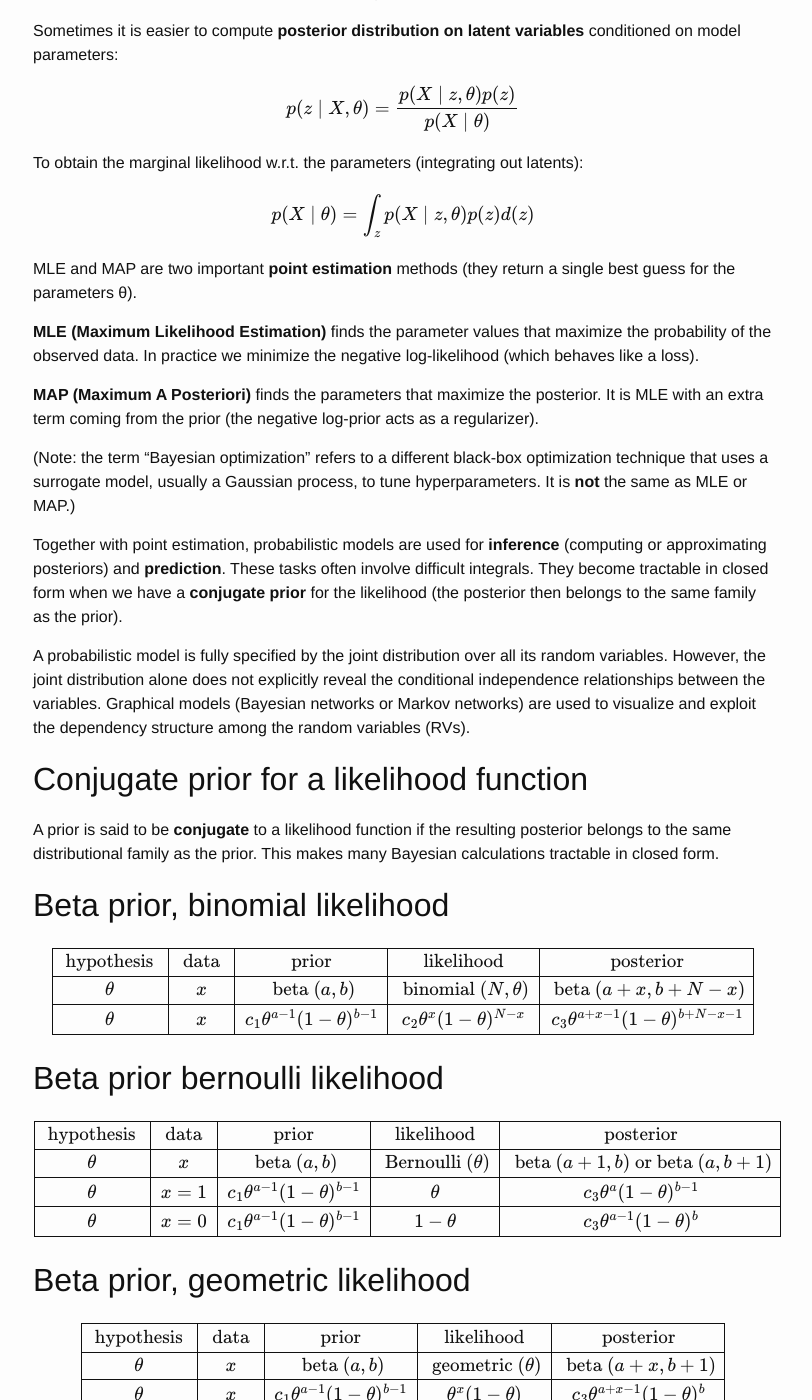
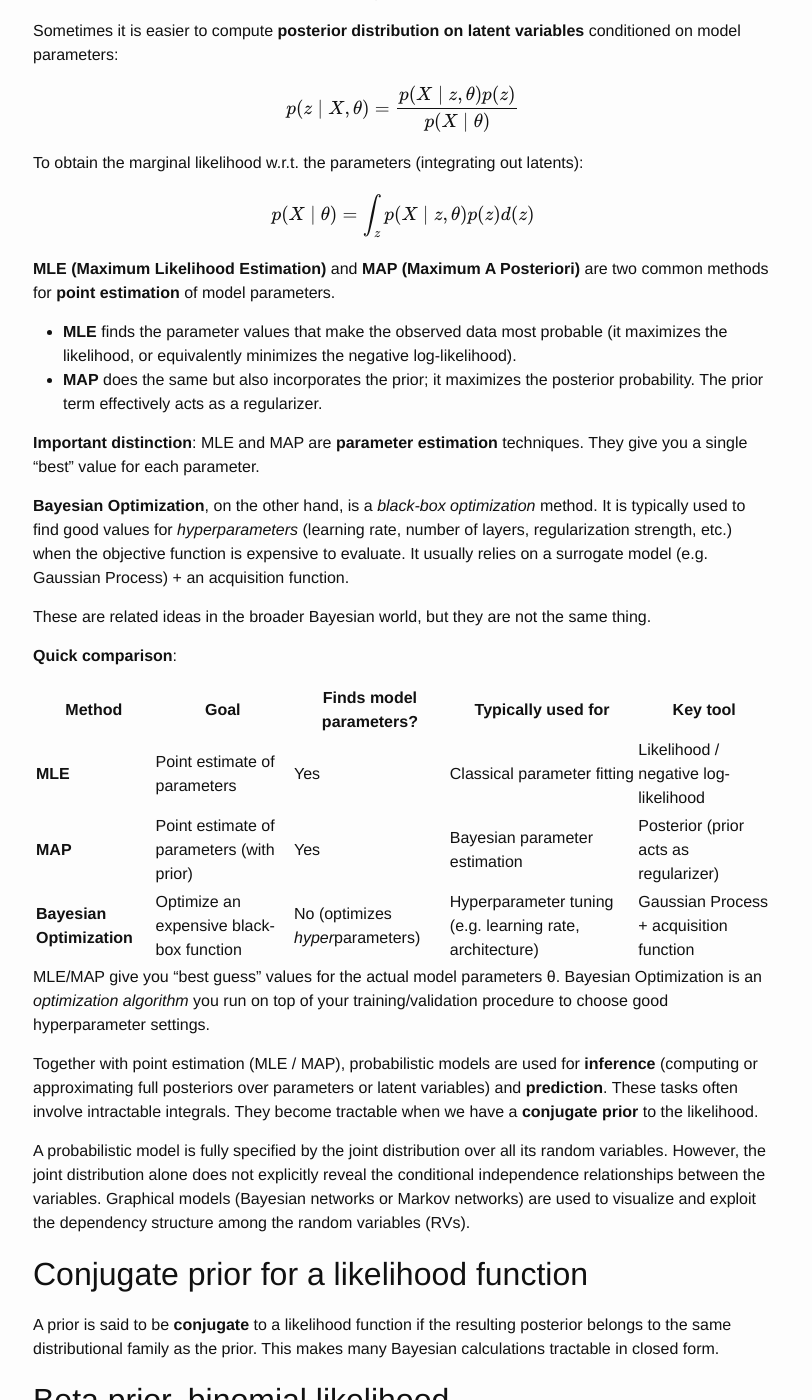
Before and after one commit to dejanbatanjac/dejanbatanjac.github.io, a Jekyll site: the page built from _posts/2021-02-08-bayesian-prerequisites-rules.md, in a window 1280 px wide and 1400 px high, scrolled down 1533 px. Shown: the whole window, without its empty margins (237-1049 px from the left). Built offline with Jekyll 4.4.1, drawn with Linux system fonts in a browser that asks for light colours; formulas are drawn with MathJax 3.

Commit message:
fix: major clarification of MLE/MAP vs Bayesian Optimization in 2021-02-08-bayesian-prerequisites-rules.md (per detailed feedback) + update izveštaj.pdf
- Added clear distinction + comparison table (MLE/MAP = parameter estimation vs. Bayesian Optimization = hyperparameter black-box optimization).
- Strengthened related explanations for accuracy while keeping the informal note style.
- Report JSON updated so the green section now documents these critical conceptual corrections.

This addresses the remaining logical inaccuracy the user pointed out.

```diff
--- a/_posts/2021-02-08-bayesian-prerequisites-rules.md
+++ b/_posts/2021-02-08-bayesian-prerequisites-rules.md
@@ -65,15 +65,29 @@ To obtain the marginal likelihood w.r.t. the parameters (integrating out latents
 $$p(X \mid \theta) = \int_z p(X \mid z,\theta)p(z)d(z)$$
 
 
-MLE and MAP are two important **point estimation** methods (they return a single best guess for the parameters θ).
+**MLE (Maximum Likelihood Estimation)** and **MAP (Maximum A Posteriori)** are two common methods for **point estimation** of model parameters.
 
-**MLE (Maximum Likelihood Estimation)** finds the parameter values that maximize the probability of the observed data. In practice we minimize the negative log-likelihood (which behaves like a loss).
+- **MLE** finds the parameter values that make the observed data most probable (it maximizes the likelihood, or equivalently minimizes the negative log-likelihood).
+- **MAP** does the same but also incorporates the prior; it maximizes the posterior probability. The prior term effectively acts as a regularizer.
 
-**MAP (Maximum A Posteriori)** finds the parameters that maximize the posterior. It is MLE with an extra term coming from the prior (the negative log-prior acts as a regularizer).
+**Important distinction**:
+MLE and MAP are **parameter estimation** techniques. They give you a single "best" value for each parameter.
 
-(Note: the term "Bayesian optimization" refers to a different black-box optimization technique that uses a surrogate model, usually a Gaussian process, to tune hyperparameters. It is **not** the same as MLE or MAP.)
+**Bayesian Optimization**, on the other hand, is a *black-box optimization* method. It is typically used to find good values for *hyperparameters* (learning rate, number of layers, regularization strength, etc.) when the objective function is expensive to evaluate. It usually relies on a surrogate model (e.g. Gaussian Process) + an acquisition function.
 
-Together with point estimation, probabilistic models are used for **inference** (computing or approximating posteriors) and **prediction**. These tasks often involve difficult integrals. They become tractable in closed form when we have a **conjugate prior** for the likelihood (the posterior then belongs to the same family as the prior).
+These are related ideas in the broader Bayesian world, but they are not the same thing.
+
+**Quick comparison**:
+
+| Method                  | Goal                                      | Finds model parameters? | Typically used for                  | Key tool                          |
+|-------------------------|-------------------------------------------|---------------------------|-------------------------------------|-----------------------------------|
+| **MLE**                 | Point estimate of parameters              | Yes                       | Classical parameter fitting         | Likelihood / negative log-likelihood |
+| **MAP**                 | Point estimate of parameters (with prior) | Yes                       | Bayesian parameter estimation       | Posterior (prior acts as regularizer) |
+| **Bayesian Optimization** | Optimize an expensive black-box function | No (optimizes *hyper*parameters) | Hyperparameter tuning (e.g. learning rate, architecture) | Gaussian Process + acquisition function |
+
+MLE/MAP give you "best guess" values for the actual model parameters θ. Bayesian Optimization is an *optimization algorithm* you run on top of your training/validation procedure to choose good hyperparameter settings.
+
+Together with point estimation (MLE / MAP), probabilistic models are used for **inference** (computing or approximating full posteriors over parameters or latent variables) and **prediction**. These tasks often involve intractable integrals. They become tractable when we have a **conjugate prior** to the likelihood.
 
 A probabilistic model is fully specified by the joint distribution over all its random variables. However, the joint distribution alone does not explicitly reveal the conditional independence relationships between the variables. Graphical models (Bayesian networks or Markov networks) are used to visualize and exploit the dependency structure among the random variables (RVs).
 
```
Also changed, not shown: izveštaj.json (+5 -3 lines), 1 other file.
